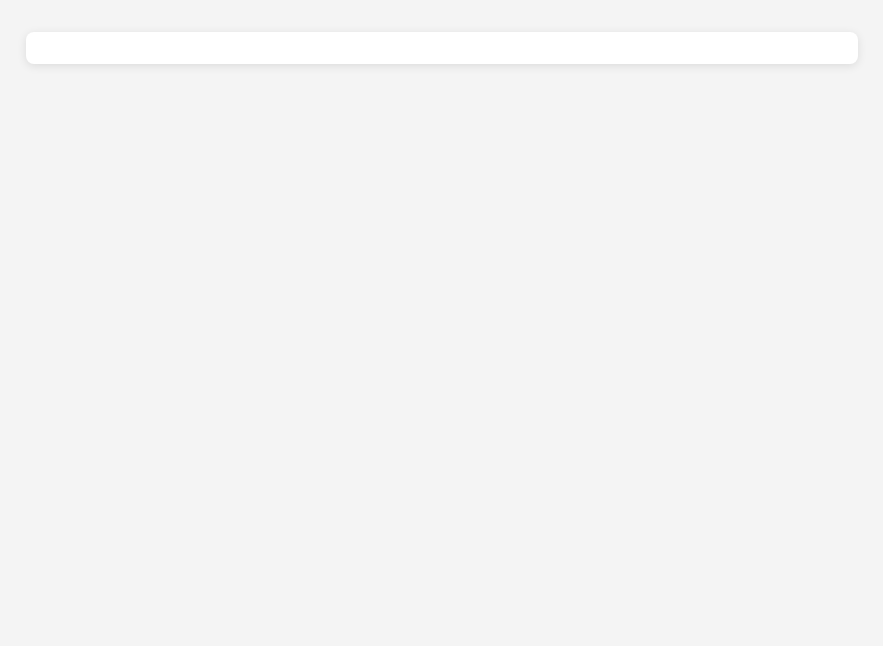
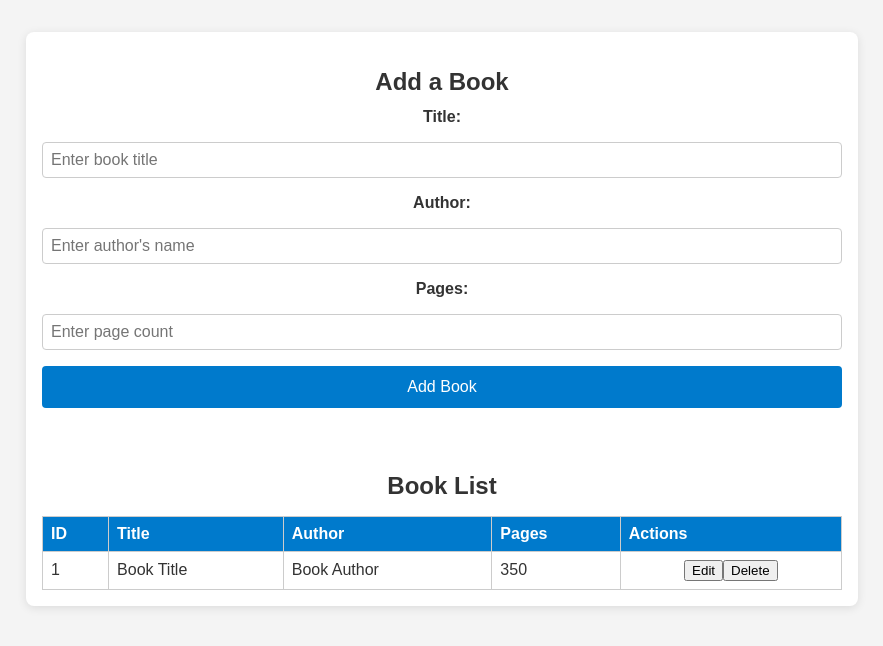
Before and after one commit to rogerio-castellano/go-books-api, a React (Create React App) app in the folder frontend/: page / in a window 1280 px wide. Shown: the top 646 px of the page, without its empty margins (198-1081 px from the left). Built offline with nearby package versions, Linux system fonts and the light colour scheme.

Commit message:
Move fixed elements to React components

```diff
--- a/frontend/src/App.tsx
+++ b/frontend/src/App.tsx
@@ -1,9 +1,14 @@
 import "./App.css";
+import { BooksForm } from "./Components/BooksForm";
+import { BooksList } from "./Components/BooksList";
 
 function App() {
   return (
     <div className="App">
-      <main></main>
+      <main>
+        <BooksForm />
+        <BooksList />
+      </main>
     </div>
   );
 }
--- /dev/null
+++ b/frontend/src/Components/BooksForm.tsx
@@ -0,0 +1,21 @@
+import React from "react";
+
+export const BooksForm = () => {
+  return (
+    <section id="book-form">
+      <h2>Add a Book</h2>
+      <form id="addBookForm">
+        <label htmlFor="title">Title:</label>
+        <input type="text" id="title" name="title" placeholder="Enter book title" required />
+
+        <label htmlFor="author">Author:</label>
+        <input type="text" id="author" name="author" placeholder="Enter author's name" required />
+
+        <label htmlFor="pages">Pages:</label>
+        <input type="number" id="pages" name="pages" placeholder="Enter page count" required />
+
+        <button type="submit">Add Book</button>
+      </form>
+    </section>
+  );
+};
--- /dev/null
+++ b/frontend/src/Components/BooksList.tsx
@@ -0,0 +1,32 @@
+import React from "react";
+
+export const BooksList = () => {
+  return (
+    <section id="book-list">
+      <h2>Book List</h2>
+      <table>
+        <thead>
+          <tr>
+            <th>ID</th>
+            <th>Title</th>
+            <th>Author</th>
+            <th>Pages</th>
+            <th>Actions</th>
+          </tr>
+        </thead>
+        <tbody>
+          <tr>
+            <td>1</td>
+            <td>Book Title</td>
+            <td>Book Author</td>
+            <td>350</td>
+            <td>
+              <button>Edit</button>
+              <button>Delete</button>
+            </td>
+          </tr>
+        </tbody>
+      </table>
+    </section>
+  );
+};
```
